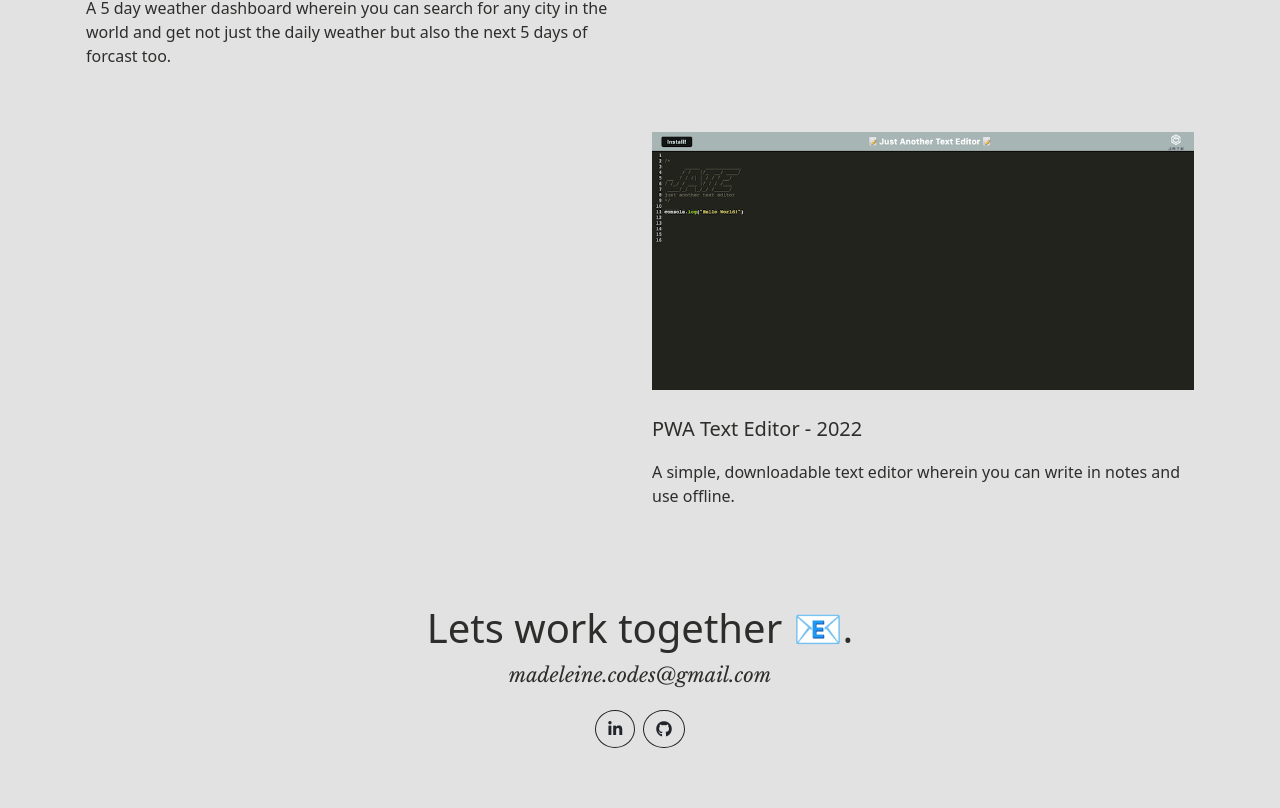
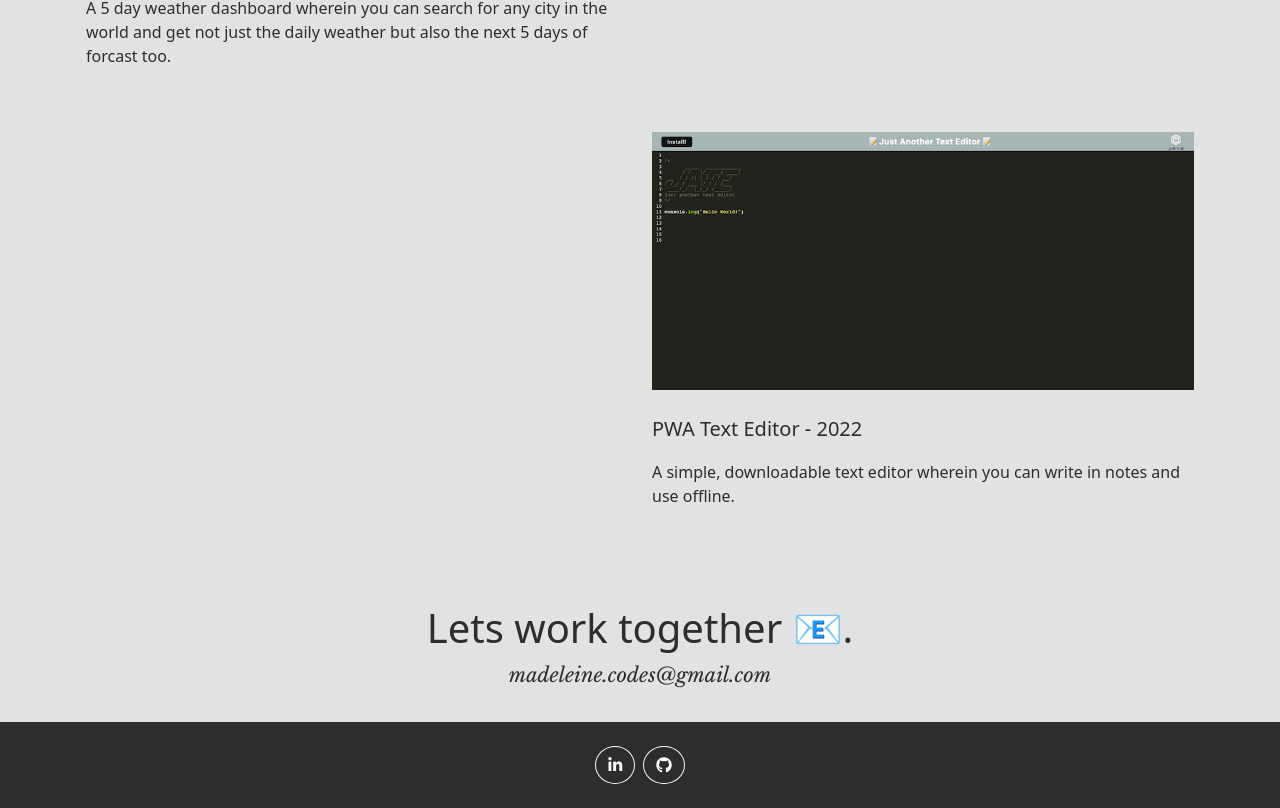
Before and after one commit to madeleinesc/react-portfolio, a React (Create React App) app: page / in a window 1280 px wide. Shown: the part 3587-4395 px from the top of the page. Built offline with nearby package versions, Linux system fonts and the light colour scheme.

Commit message:
added a footer for social links

```diff
--- a/src/App.js
+++ b/src/App.js
@@ -10,7 +10,8 @@ import Intro from './components/Intro';
 import About from './components/About';
 import Work from './components/Work';
 import Projects from './components/Projects';
-import Contact from './components/Contact'
+import Contact from './components/Contact';
+import Footer from './components/Footer';
 
 //import logo from './logo.svg';
 import './App.css';
@@ -25,6 +26,7 @@ function App() {
       <Work/>
       <Projects/>
       <Contact/>
+      <Footer/>
     </div>
   );
 }
--- a/src/components/Contact.js
+++ b/src/components/Contact.js
@@ -7,12 +7,7 @@ const Contact = () => {
                 Lets work together 📧.
             </h1>
             <a target="_blank" href="mailto: madeleine.codes@gmail.com" className="contact-link"><p className="lead italic text-center">madeleine.codes@gmail.com</p></a>
-            <section className="mb-4 text-center">
 
-                <a className="btn btn-outline-dark btn-floating m-1" target="_blank" href="https://www.linkedin.com/in/madeleine-cosway" role="button"><i className="fab fa-linkedin-in"></i></a>
-
-                <a className="btn btn-outline-dark btn-floating m-1" target="_blank" href="https://github.com/madeleinesc" role="button"><i className="fab fa-github"></i></a>
-            </section>
         </div>
     )
 }
--- /dev/null
+++ b/src/components/Footer.js
@@ -0,0 +1,14 @@
+import React from 'react';
+
+const Footer = () => {
+    return (
+        <footer className="text-center">
+            <a className="btn btn-outline-light btn-floating m-1" target="_blank" href="https://www.linkedin.com/in/madeleine-cosway" role="button"><i className="fab fa-linkedin-in"></i></a>
+
+            <a className="btn btn-outline-light btn-floating m-1" target="_blank" href="https://github.com/madeleinesc" role="button"><i className="fab fa-github"></i></a>
+
+        </footer>
+    )
+}
+
+export default Footer
--- a/src/styles.css
+++ b/src/styles.css
@@ -89,3 +89,10 @@ body {
     color: blue;
 
 }
+
+
+/* FOOTER */
+footer {
+    background-color: #2d2d2b;
+    padding: 20px;
+}
```
